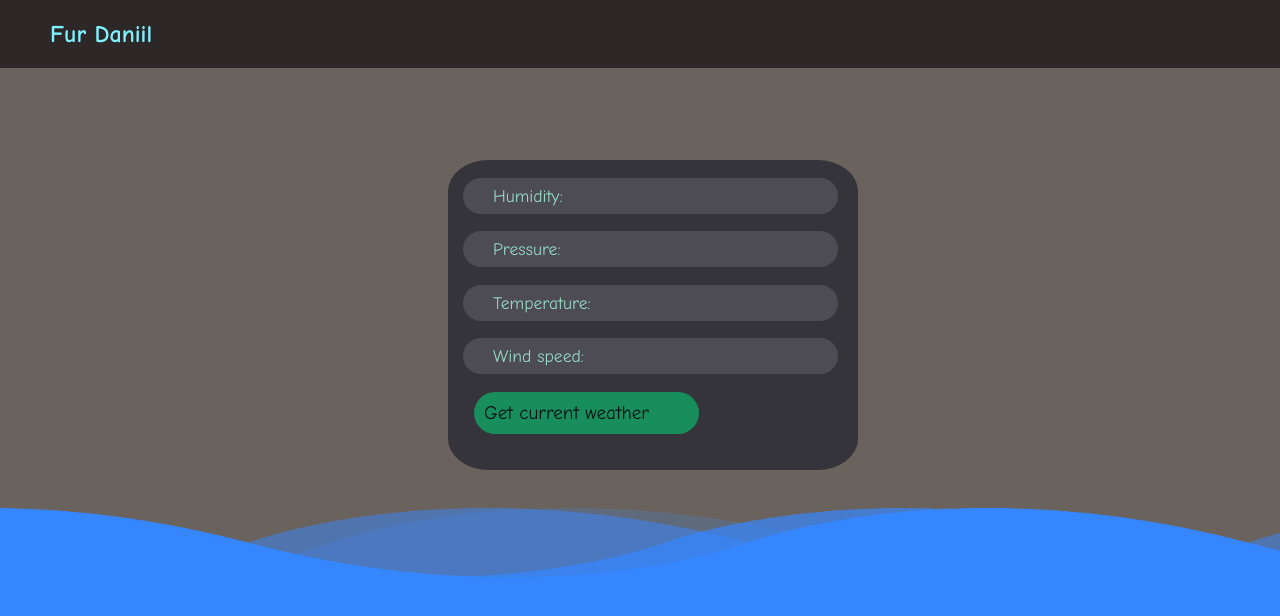
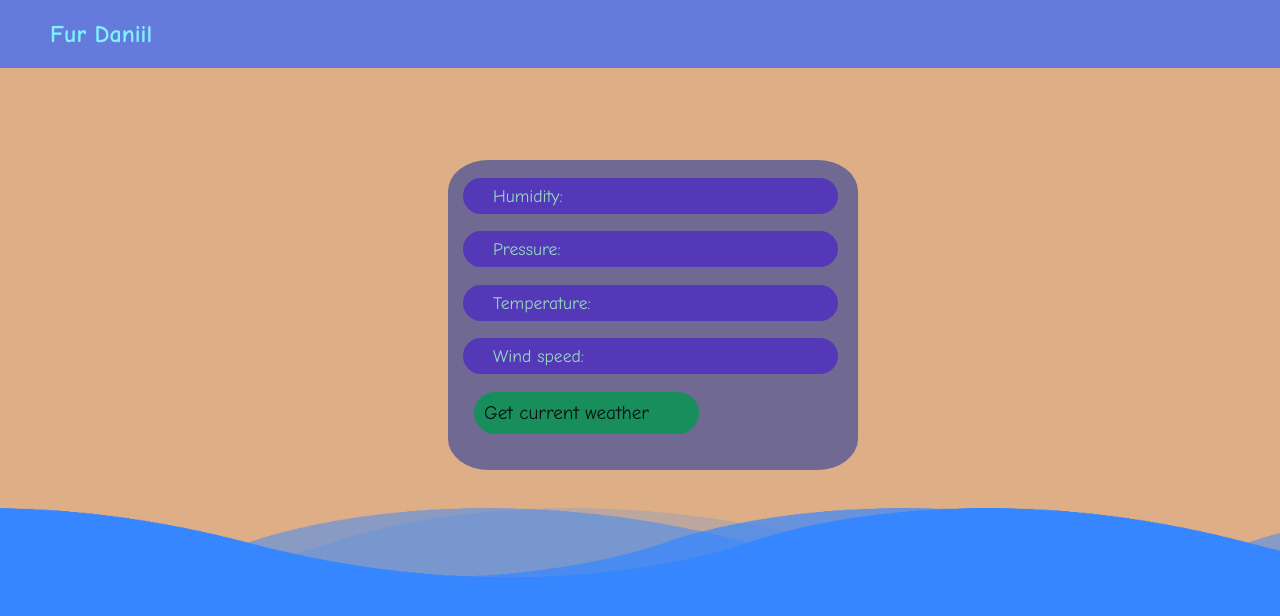
Before and after one commit to Furkalo/Weather, a plain HTML site: page project/index.html in a window 1280 px wide. Shown: the top 616 px of the page. Drawn offline with nearby package versions, Linux system fonts and the light colour scheme.

Commit message:
Update style.css

```diff
--- a/project/style.css
+++ b/project/style.css
@@ -1,6 +1,6 @@
 body{
-	background-color: rgb(106, 99, 93);
-    font-family: 'Comic Sans MS', 'Comic Sans', cursive;
+	background-color: rgb(222 175 135);
+    font-family: 'Comic Sans MS', 'Comic Sans', 'cursive';
 }
 
 /* Header section */
@@ -24,14 +24,14 @@ body{
 	width: 100%;
 	height: 100%;
 	padding: 0 50px;
-	background-color: rgb(46, 39, 39);
+	background-color: rgb(100 123 219);
 }
 /* End Header section */
 
 /* Start Weather section */
 
 .weather{
-    background-color: #35343a;
+    background-color: #706992;
     width: 410px;
     height: 310px;
     position: absolute;
@@ -45,7 +45,7 @@ body{
     margin-right: 20px;
     font-size: 1.1rem;
     color: #96d9c2;
-    background-color: #4d4b54;
+    background-color: #5438b8;
     padding: 8px;
     padding-left: 30px;
     border-radius: 20px;
```
